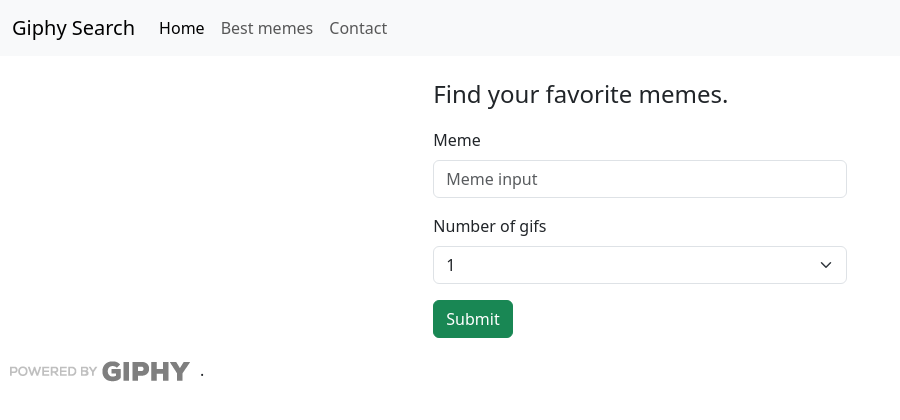
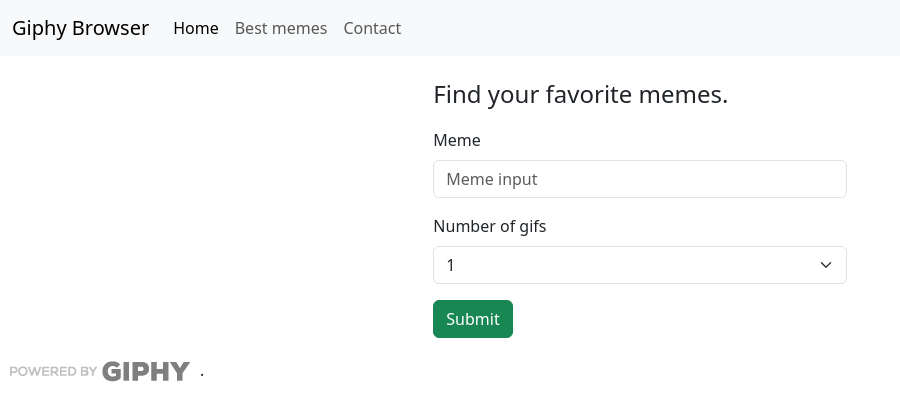
Before and after one commit to ClementHagiavarvarites/2023-oct-giphy-search, a plain HTML site: page index.html in a window 1280 px wide. Shown: the whole page, without its empty margins (0-900 px from the left). Drawn offline with nearby package versions, Linux system fonts and the light colour scheme.

Commit message:
Changed Navbar title from Giphy Search to Giphy Browser

```diff
--- a/index.html
+++ b/index.html
@@ -16,7 +16,7 @@
         <header>
             <nav class="navbar navbar-expand-lg bg-body-tertiary">
                 <div class="container-fluid">
-                    <a class="navbar-brand" href="#">Giphy Search</a>
+                    <a class="navbar-brand" href="#">Giphy Browser</a>
                     <button
                         class="navbar-toggler"
                         type="button"
```
